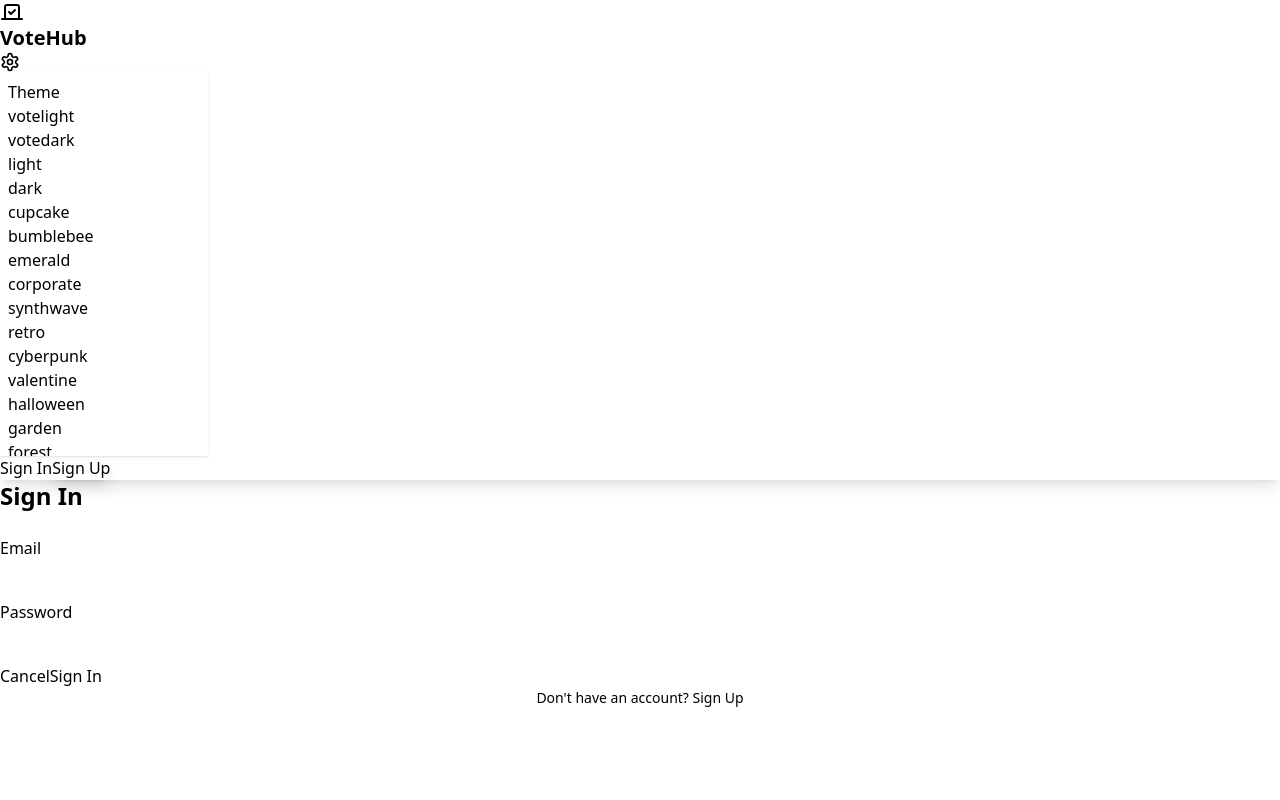
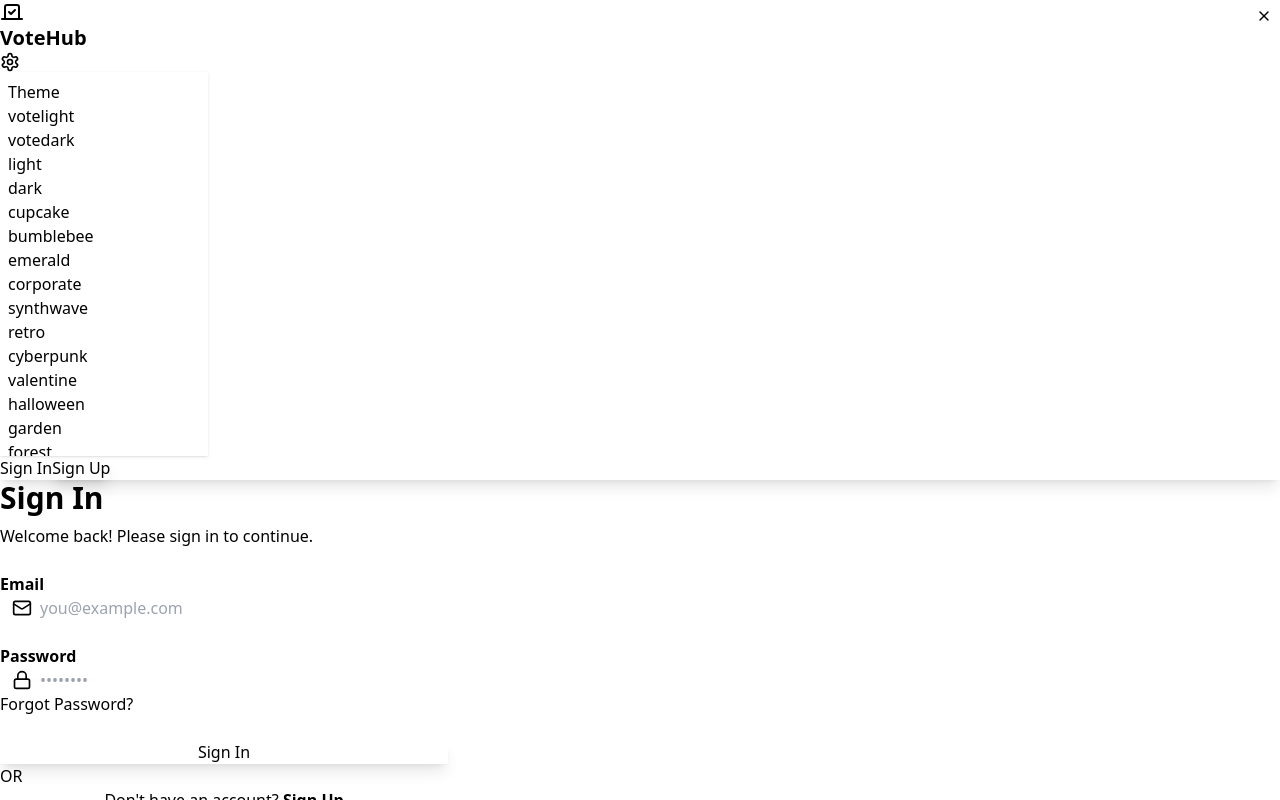
Before and after one commit to arcticweb/pollm8, a React (Vite) app: page / in a window 1280 px wide. Both pictures are taken after a click on the button "Sign In". Shown: the top 800 px of the page. Built offline with nearby package versions, Linux system fonts and the light colour scheme; no server answers.

Commit message:
Added UI_ENHANCEMENTS.md

```diff
--- a/src/components/auth/SignInModal.tsx
+++ b/src/components/auth/SignInModal.tsx
@@ -1,4 +1,5 @@
 import { useState } from 'react';
+import { Mail, Lock, X } from 'lucide-react';
 import { useAuth } from '../../contexts/AuthContext';
 import { TRANSLATIONS } from '../../config/language.config';
 
@@ -36,36 +37,63 @@ export function SignInModal({ isOpen, onClose, onSwitchToSignUp }: SignInModalPr
 
   return (
     <div className="modal modal-open">
-      <div className="modal-box">
-        <h3 className="font-bold text-2xl mb-6">{t.auth.signIn}</h3>
+      <div className="modal-box max-w-md">
+        <button
+          onClick={onClose}
+          className="btn btn-sm btn-circle btn-ghost absolute right-2 top-2"
+          type="button"
+        >
+          <X className="w-4 h-4" />
+        </button>
 
-        <form onSubmit={handleSubmit} className="space-y-4">
+        <h3 className="font-bold text-3xl mb-2">{t.auth.signIn}</h3>
+        <p className="text-base-content/60 mb-6">Welcome back! Please sign in to continue.</p>
+
+        <form onSubmit={handleSubmit} className="space-y-6">
           <div className="form-control">
             <label className="label">
-              <span className="label-text">{t.auth.email}</span>
+              <span className="label-text font-semibold text-base">{t.auth.email}</span>
             </label>
+            <div className="relative">
+              <div className="absolute inset-y-0 left-0 flex items-center pl-3 pointer-events-none">
+                <Mail className="w-5 h-5 text-base-content/40" />
+              </div>
               <input
                 type="email"
                 value={email}
                 onChange={(e) => setEmail(e.target.value)}
-              className="input input-bordered w-full"
+                className="input input-bordered w-full pl-10 focus:input-primary transition-all"
+                placeholder="you@example.com"
                 required
                 disabled={loading}
               />
             </div>
+          </div>
 
           <div className="form-control">
             <label className="label">
-              <span className="label-text">{t.auth.password}</span>
+              <span className="label-text font-semibold text-base">{t.auth.password}</span>
             </label>
+            <div className="relative">
+              <div className="absolute inset-y-0 left-0 flex items-center pl-3 pointer-events-none">
+                <Lock className="w-5 h-5 text-base-content/40" />
+              </div>
               <input
                 type="password"
                 value={password}
                 onChange={(e) => setPassword(e.target.value)}
-              className="input input-bordered w-full"
+                className="input input-bordered w-full pl-10 focus:input-primary transition-all"
+                placeholder="••••••••"
                 required
                 disabled={loading}
               />
+            </div>
+            <label className="label">
+              <span className="label-text-alt"></span>
+              <a href="#" className="label-text-alt link link-primary hover:link-hover">
+                {t.auth.forgotPassword}
+              </a>
+            </label>
           </div>
 
           {error && (
@@ -74,28 +102,32 @@ export function SignInModal({ isOpen, onClose, onSwitchToSignUp }: SignInModalPr
             </div>
           )}
 
-          <div className="modal-action">
+          <div className="form-control mt-6">
             <button
-              type="button"
-              onClick={onClose}
-              className="btn btn-ghost"
+              type="submit"
+              className="btn btn-primary w-full shadow-lg hover:shadow-xl transition-all"
               disabled={loading}
             >
-              {t.common.cancel}
-            </button>
-            <button type="submit" className="btn btn-primary" disabled={loading}>
-              {loading ? t.common.loading : t.auth.signIn}
+              {loading ? (
+                <>
+                  <span className="loading loading-spinner loading-sm"></span>
+                  {t.common.loading}
+                </>
+              ) : (
+                t.auth.signIn
+              )}
             </button>
           </div>
         </form>
 
-        <div className="divider"></div>
+        <div className="divider text-base-content/50">OR</div>
 
-        <p className="text-center text-sm">
+        <p className="text-center">
           {t.auth.dontHaveAccount}{' '}
           <button
             onClick={onSwitchToSignUp}
-            className="link link-primary"
+            className="link link-primary font-semibold hover:link-hover"
+            type="button"
             disabled={loading}
           >
             {t.auth.signUp}
--- a/src/components/auth/SignUpModal.tsx
+++ b/src/components/auth/SignUpModal.tsx
@@ -1,4 +1,5 @@
 import { useState } from 'react';
+import { Mail, Lock, User as UserIcon, X } from 'lucide-react';
 import { useAuth } from '../../contexts/AuthContext';
 import { TRANSLATIONS } from '../../config/language.config';
 
@@ -49,64 +50,100 @@ export function SignUpModal({ isOpen, onClose, onSwitchToSignIn }: SignUpModalPr
 
   return (
     <div className="modal modal-open">
-      <div className="modal-box">
-        <h3 className="font-bold text-2xl mb-6">{t.auth.signUp}</h3>
+      <div className="modal-box max-w-md">
+        <button
+          onClick={onClose}
+          className="btn btn-sm btn-circle btn-ghost absolute right-2 top-2"
+          type="button"
+        >
+          <X className="w-4 h-4" />
+        </button>
 
-        <form onSubmit={handleSubmit} className="space-y-4">
+        <h3 className="font-bold text-3xl mb-2">{t.auth.signUp}</h3>
+        <p className="text-base-content/60 mb-6">Create your account to get started.</p>
+
+        <form onSubmit={handleSubmit} className="space-y-5">
           <div className="form-control">
             <label className="label">
-              <span className="label-text">{t.profile.username}</span>
+              <span className="label-text font-semibold text-base">{t.profile.username}</span>
             </label>
+            <div className="relative">
+              <div className="absolute inset-y-0 left-0 flex items-center pl-3 pointer-events-none">
+                <UserIcon className="w-5 h-5 text-base-content/40" />
+              </div>
               <input
                 type="text"
                 value={username}
                 onChange={(e) => setUsername(e.target.value)}
-              className="input input-bordered w-full"
+                className="input input-bordered w-full pl-10 focus:input-primary transition-all"
+                placeholder="johndoe"
                 required
                 disabled={loading}
               />
             </div>
+          </div>
 
           <div className="form-control">
             <label className="label">
-              <span className="label-text">{t.auth.email}</span>
+              <span className="label-text font-semibold text-base">{t.auth.email}</span>
             </label>
+            <div className="relative">
+              <div className="absolute inset-y-0 left-0 flex items-center pl-3 pointer-events-none">
+                <Mail className="w-5 h-5 text-base-content/40" />
+              </div>
               <input
                 type="email"
                 value={email}
                 onChange={(e) => setEmail(e.target.value)}
-              className="input input-bordered w-full"
+                className="input input-bordered w-full pl-10 focus:input-primary transition-all"
+                placeholder="you@example.com"
                 required
                 disabled={loading}
               />
             </div>
+          </div>
 
           <div className="form-control">
             <label className="label">
-              <span className="label-text">{t.auth.password}</span>
+              <span className="label-text font-semibold text-base">{t.auth.password}</span>
             </label>
+            <div className="relative">
+              <div className="absolute inset-y-0 left-0 flex items-center pl-3 pointer-events-none">
+                <Lock className="w-5 h-5 text-base-content/40" />
+              </div>
               <input
                 type="password"
                 value={password}
                 onChange={(e) => setPassword(e.target.value)}
-              className="input input-bordered w-full"
+                className="input input-bordered w-full pl-10 focus:input-primary transition-all"
+                placeholder="••••••••"
                 required
                 disabled={loading}
               />
             </div>
+            <label className="label">
+              <span className="label-text-alt text-base-content/60">At least 6 characters</span>
+            </label>
+          </div>
 
           <div className="form-control">
             <label className="label">
-              <span className="label-text">{t.auth.confirmPassword}</span>
+              <span className="label-text font-semibold text-base">{t.auth.confirmPassword}</span>
             </label>
+            <div className="relative">
+              <div className="absolute inset-y-0 left-0 flex items-center pl-3 pointer-events-none">
+                <Lock className="w-5 h-5 text-base-content/40" />
+              </div>
               <input
                 type="password"
                 value={confirmPassword}
                 onChange={(e) => setConfirmPassword(e.target.value)}
-              className="input input-bordered w-full"
+                className="input input-bordered w-full pl-10 focus:input-primary transition-all"
+                placeholder="••••••••"
                 required
                 disabled={loading}
               />
+            </div>
           </div>
 
           {error && (
@@ -115,28 +152,32 @@ export function SignUpModal({ isOpen, onClose, onSwitchToSignIn }: SignUpModalPr
             </div>
           )}
 
-          <div className="modal-action">
+          <div className="form-control mt-6">
             <button
-              type="button"
-              onClick={onClose}
-              className="btn btn-ghost"
+              type="submit"
+              className="btn btn-primary w-full shadow-lg hover:shadow-xl transition-all"
               disabled={loading}
             >
-              {t.common.cancel}
-            </button>
-            <button type="submit" className="btn btn-primary" disabled={loading}>
-              {loading ? t.common.loading : t.auth.signUp}
+              {loading ? (
+                <>
+                  <span className="loading loading-spinner loading-sm"></span>
+                  {t.common.loading}
+                </>
+              ) : (
+                t.auth.signUp
+              )}
             </button>
           </div>
         </form>
 
-        <div className="divider"></div>
+        <div className="divider text-base-content/50">OR</div>
 
-        <p className="text-center text-sm">
+        <p className="text-center">
           {t.auth.alreadyHaveAccount}{' '}
           <button
             onClick={onSwitchToSignIn}
-            className="link link-primary"
+            className="link link-primary font-semibold hover:link-hover"
+            type="button"
             disabled={loading}
           >
             {t.auth.signIn}
```
Also changed, not shown: 1 other file (tests, documents, lock files or other folders). Lines whose indentation alone changed are shown as unchanged.
